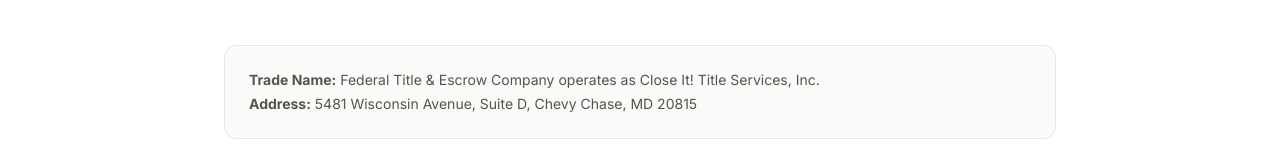
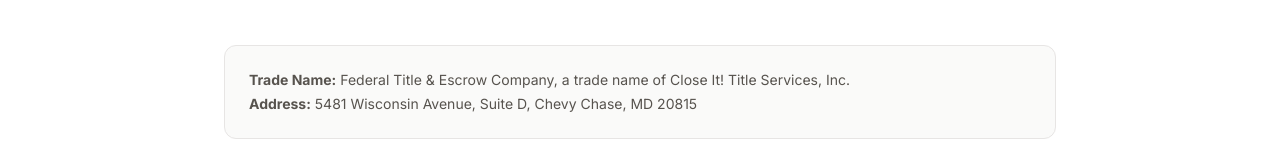
Before and after one commit to mje123/federal-title, a Next.js app: page /lenders/licensing in a window 1280 px wide. Shown: the part 424-584 px from the top of the page. Built offline with nearby package versions, Linux system fonts and the light colour scheme.

Commit message:
Fix trade name language on licensing page
Co-Authored-By: Claude Sonnet 4.6 <noreply@anthropic.com>

```diff
--- a/app/lenders/licensing/page.tsx
+++ b/app/lenders/licensing/page.tsx
@@ -22,7 +22,7 @@ export default function LicensingPage() {
       <section className="py-16 lg:py-20 bg-white">
         <div className="container mx-auto px-6 lg:px-8 max-w-4xl space-y-12">
           <div className="bg-[var(--color-neutral-50)] rounded-xl p-6 border border-[var(--color-neutral-200)]">
-            <p className="text-sm text-[var(--color-neutral-600)]"><strong>Trade Name:</strong> Federal Title & Escrow Company operates as Close It! Title Services, Inc.</p>
+            <p className="text-sm text-[var(--color-neutral-600)]"><strong>Trade Name:</strong> Federal Title & Escrow Company, a trade name of Close It! Title Services, Inc.</p>
             <p className="text-sm text-[var(--color-neutral-600)] mt-1"><strong>Address:</strong> 5481 Wisconsin Avenue, Suite D, Chevy Chase, MD 20815</p>
           </div>
 
```
